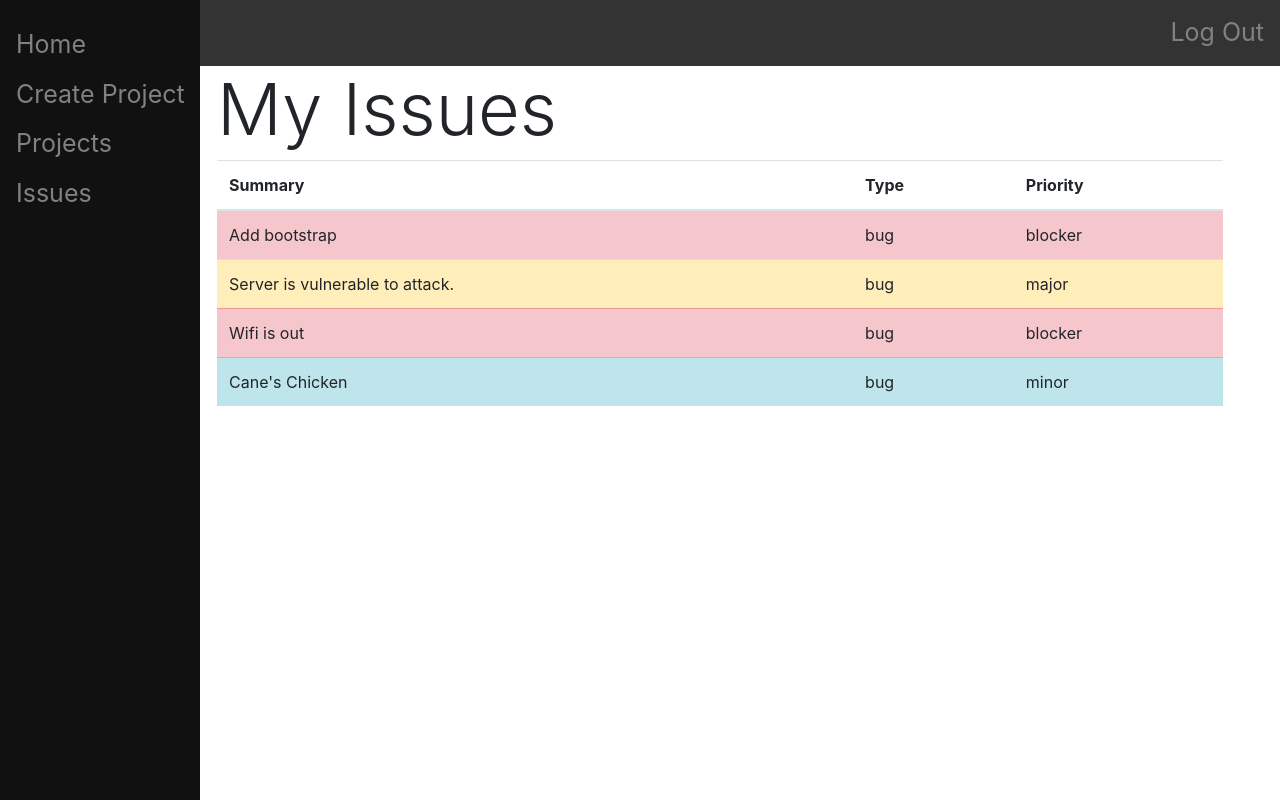
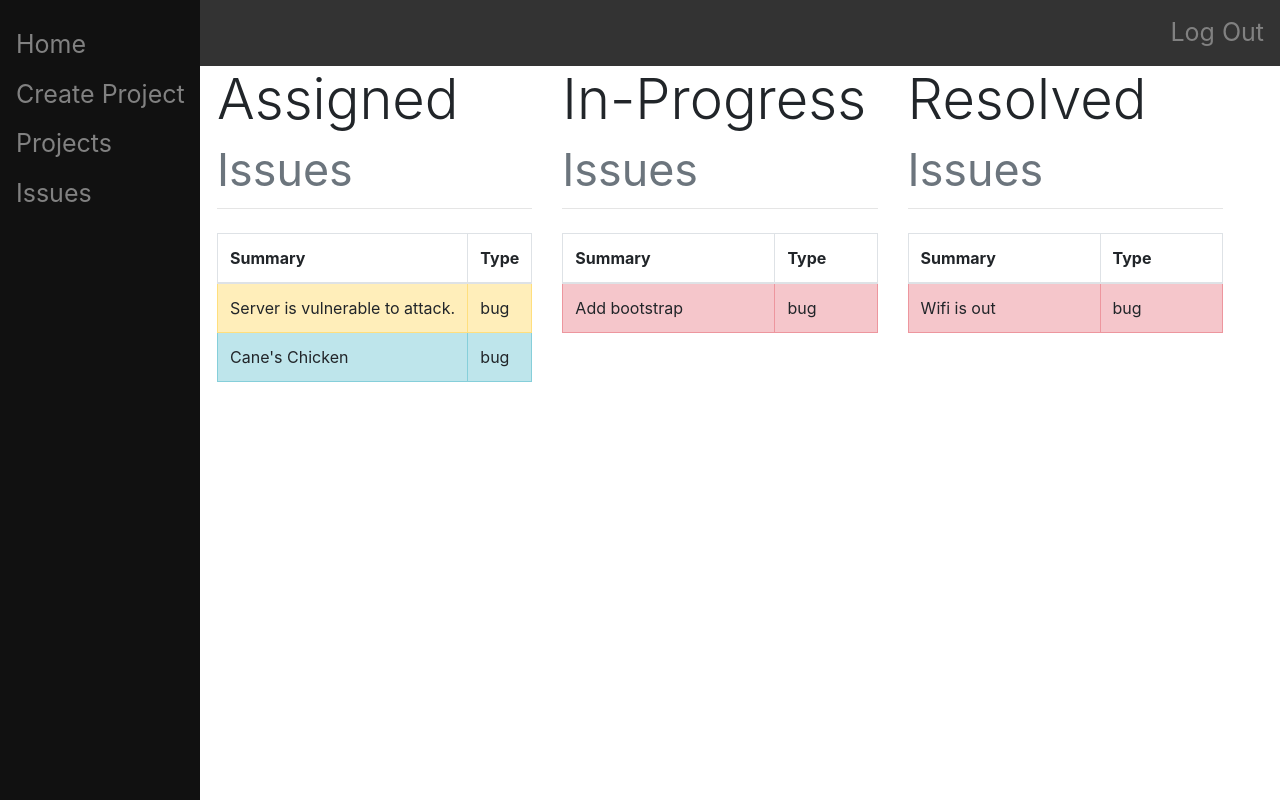
Before and after one commit to shayonghoshroy/issue-tracker, a Django app: page /issue/list/ in a window 1280 px wide. Run offline with Django 3.2, Linux system fonts and the light colour scheme; a user stored in the database is signed in; data comes from the database, SQL or seed files in the repository; both versions use the stored data as it was after the commit; some libraries are stand-ins or nearby versions.

Commit message:
seperated issue list into 3 tables

```diff
--- a/mysite/main/templates/main/base.html
+++ b/mysite/main/templates/main/base.html
@@ -1,7 +1,6 @@
 <!doctype html>
 <html>
 <head>
-
     <style type="text/css">
         .sidenav {
             height:100%;
--- a/mysite/main/templates/main/issue-list.html
+++ b/mysite/main/templates/main/issue-list.html
@@ -5,18 +5,22 @@ My Issues
 {% endblock %}
 
 {% block content %}
-    <h3 class="display-3">My Issues</h3>
-
-    <table class="table table-hover">
+    <div class="row">
+        <div class="table-responsive col-md-4">
+            <h1 class="display-4">
+              Assigned
+              <small class="text-muted">Issues</small>
+            </h1>
+            <hr class="mt-0 mb-4">
+            <table class="table table-hover table-bordered">
                 <thead>
                     <tr>
                         <th scope="col">Summary</th>
                         <th scope="col">Type</th>
-                <th scope="col">Priority</th>
                     </tr>
                 </thead>
                 <tbody>
-            {% for i in issues %}
+                    {% for i in assigned %}
                         {% if i.priority == "blocker" %}
                             <tr class="table-danger" style="transform: rotate(0);">
                         {% elif i.priority == "major" %}
@@ -26,9 +30,72 @@ My Issues
                         {% endif %}
                         <th style="font-weight:normal" scope="row"><a href="/project/{{i.project.id}}/issue/{{i.id}}" class="stretched-link"></a>{{i.summary}}</th>
                             <td>{{i.type}}</td>
-                    <td>{{i.priority}}</td>
                         </tr>
                     {% endfor %}
                 </tbody>
             </table>
+        </div>
+
+        <div class="table-responsive col-md-4">
+            <h1 class="display-4">
+              In-Progress
+              <small class="text-muted">Issues</small>
+            </h1>
+            <hr class="mt-0 mb-4">
+            <table class="table table-hover table-bordered caption-top">
+                <thead>
+                    <tr>
+                        <th scope="col">Summary</th>
+                        <th scope="col">Type</th>
+                    </tr>
+                </thead>
+                <tbody>
+                    {% for i in in_progress %}
+                        {% if i.priority == "blocker" %}
+                            <tr class="table-danger" style="transform: rotate(0);">
+                        {% elif i.priority == "major" %}
+                            <tr class="table-warning" style="transform: rotate(0);">
+                        {% else %}
+                            <tr class="table-info" style="transform: rotate(0);">
+                        {% endif %}
+                        <th style="font-weight:normal" scope="row"><a href="/project/{{i.project.id}}/issue/{{i.id}}" class="stretched-link"></a>{{i.summary}}</th>
+                            <td>{{i.type}}</td>
+                        </tr>
+                    {% endfor %}
+                </tbody>
+            </table>
+        </div>
+
+        <div class="table-responsive col-md-4">
+            <h1 class="display-4">
+              Resolved
+              <small class="text-muted">Issues</small>
+            </h1>
+            <hr class="mt-0 mb-4">
+            <table class="table table-hover table-bordered caption-top">
+                <thead>
+                    <tr>
+                        <th scope="col">Summary</th>
+                        <th scope="col">Type</th>
+                    </tr>
+                </thead>
+                <tbody>
+                    {% for i in resolved %}
+                        {% if i.priority == "blocker" %}
+                            <tr class="table-danger" style="transform: rotate(0);">
+                        {% elif i.priority == "major" %}
+                            <tr class="table-warning" style="transform: rotate(0);">
+                        {% else %}
+                            <tr class="table-info" style="transform: rotate(0);">
+                        {% endif %}
+                        <th style="font-weight:normal" scope="row"><a href="/project/{{i.project.id}}/issue/{{i.id}}" class="stretched-link"></a>{{i.summary}}</th>
+                            <td>{{i.type}}</td>
+                        </tr>
+                    {% endfor %}
+                </tbody>
+            </table>
+        </div>
+    </div>
+
+
 {% endblock %}
--- a/mysite/main/views.py
+++ b/mysite/main/views.py
@@ -60,15 +60,24 @@ def project_list(response):
 def issue_list(response):
     authenticate(response)
 
-    issues = []
+    assigned = []
+    in_progress = []
+    resolved = []
+
     for i in Issue.objects.all():
         members = []
         members.append(i.assignee.username)
         members.append(i.assigner.username)
         user = response.user.username
         if user in members:
-            issues.append(i)
-    return render(response, "main/issue-list.html", {"issues":issues})
+            if i.status == "assigned":
+                assigned.append(i)
+            elif i.status == "in-progress":
+                in_progress.append(i)
+            else:
+                resolved.append(i)
+
+    return render(response, "main/issue-list.html", {"assigned":assigned, "in_progress":in_progress, "resolved":resolved})
 
 
 
```
Also changed, not shown: mysite/main/templates/main/project-index.html (+31 -7 lines), mysite/db.sqlite3. Lines whose indentation alone changed are shown as unchanged.
